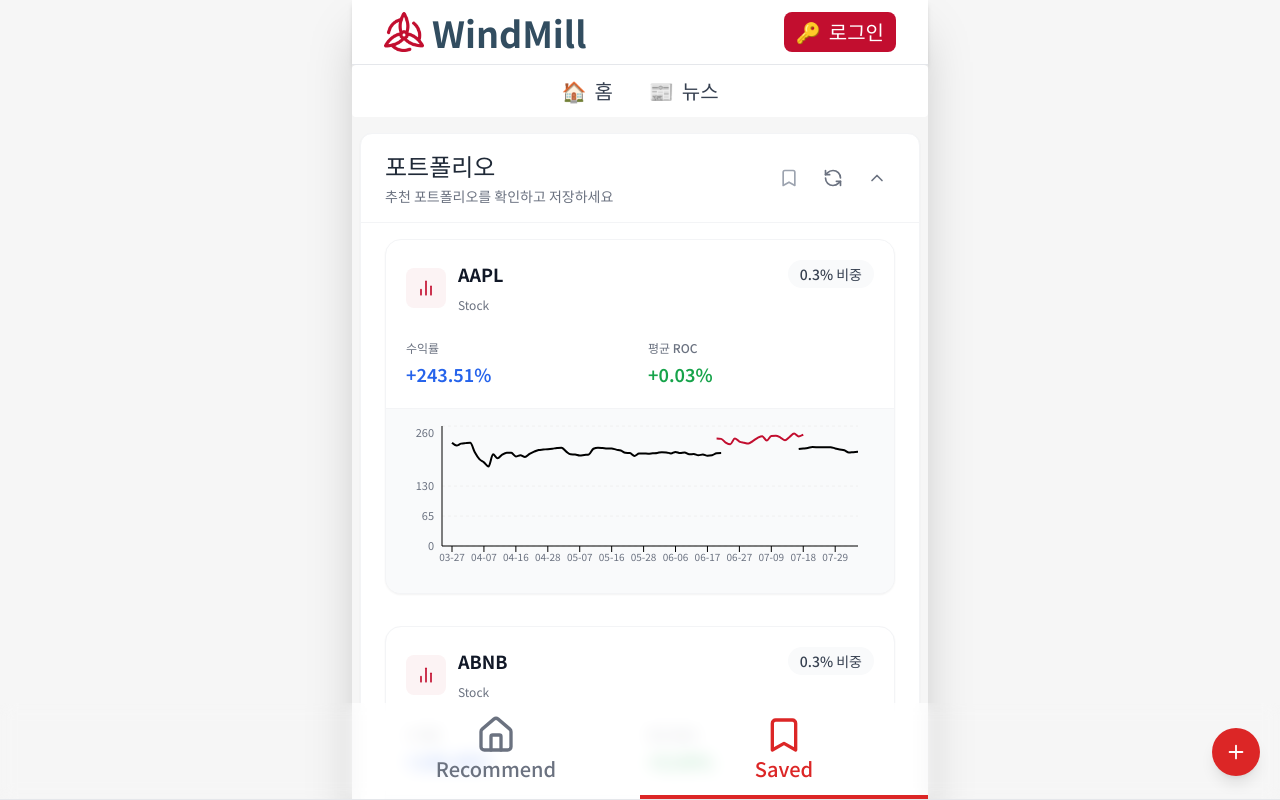
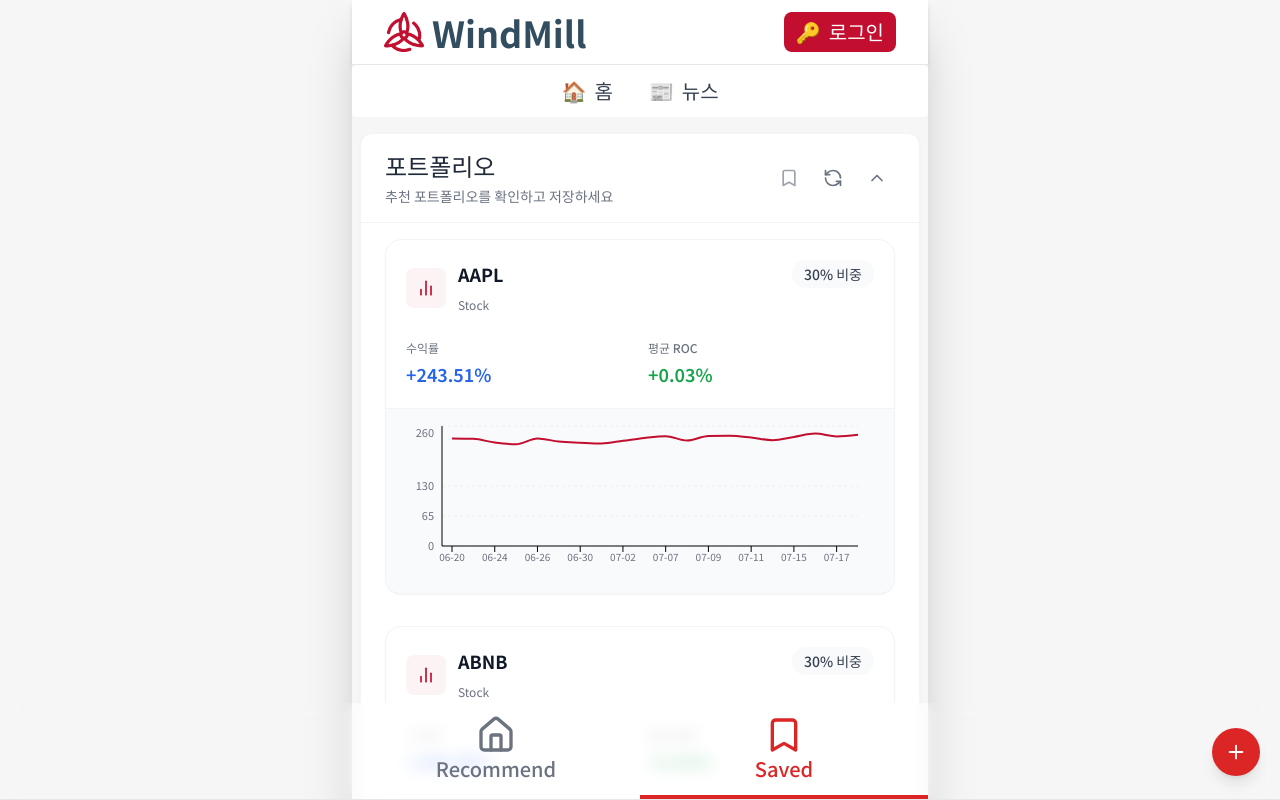
Before and after one commit to IBORY-PURPLE/windmill_FE, a React (Vite) app in the folder frontend/: page /portfolio/1/saveportfolio/1 in a window 1280 px wide. Both pictures are taken after a click on the button 877 px from the left and 178 px from the top of the page. Shown: the top 800 px of the page. Built offline with nearby package versions, Linux system fonts and the light colour scheme.

Commit message:
찐찐찐막

```diff
--- a/frontend/src/components/AuthForm.jsx
+++ b/frontend/src/components/AuthForm.jsx
@@ -98,7 +98,7 @@ function AuthForm() {
                   name="password"
                   required
                   className="w-full px-4 py-3 rounded-lg border border-gray-300 focus:ring-2 focus:ring-red-500 focus:border-transparent transition duration-200"
-                  placeholder="비밀번호를 입력하세요"
+                  placeholder="비밀번호를 입력하세요 (8자리 이상)"
                 />
               </div>
 
--- a/frontend/src/components/Portfoilo/PortfolioItem.jsx
+++ b/frontend/src/components/Portfoilo/PortfolioItem.jsx
@@ -17,6 +17,7 @@ function formatNumber(num) {
   return parseFloat(num).toFixed(2);
 }
 
+
 function PortfolioItem({ result, chartData, showDetails }) {
   const { stockId, ticker, ratio, returnRate, avgRoc } = result;
   const isPositive = parseFloat(returnRate) >= 0;
@@ -28,6 +29,7 @@ function PortfolioItem({ result, chartData, showDetails }) {
     return `${month}-${day}`;
   };
   // Recharts가 올바르게 렌더링할 수 있도록 데이터를 변환하는 로직을 개선합니다.
+  /*
   const transformedData = useMemo(() => {
     if (!chartData || chartData.length === 0) return [];
 
@@ -37,9 +39,9 @@ function PortfolioItem({ result, chartData, showDetails }) {
       const dateKey = item.date.split(' ')[0];
       const entry = dataMap.get(dateKey) || { date: dateKey };
 
-      if (item.type === 'historical') {
-        entry.historical = item.data;
-      }
+      //if (item.type === 'historical') {
+      //  entry.historical = item.data;
+      //}
       if (item.type === 'predict') {
         entry.predicted = item.data;
       }
@@ -58,6 +60,33 @@ function PortfolioItem({ result, chartData, showDetails }) {
 
     return combined;
   }, [chartData]);
+*/
+
+const transformedData = useMemo(() => {
+  if (!chartData || chartData.length === 0) return [];
+
+  const dataMap = new Map();
+  chartData.forEach(item => {
+    if (item.type !== 'predict') return; // ✅ predict만 사용
+
+    const dateKey = item.date.split(' ')[0]; // YYYY-MM-DD
+    const entry = dataMap.get(dateKey) || { date: dateKey };
+
+    entry.predicted = item.data;
+    dataMap.set(dateKey, entry);
+  });
+
+  // 날짜순 정렬
+  const combined = Array.from(dataMap.values()).sort((a, b) => new Date(a.date) - new Date(b.date));
+
+  // 과거 데이터의 마지막 지점을 찾아 예측 데이터와 연결
+  const lastHistoricalIndex = combined.findLastIndex(d => d.historical != null);
+  if (lastHistoricalIndex !== -1 && combined[lastHistoricalIndex]) {
+    combined[lastHistoricalIndex].predicted = combined[lastHistoricalIndex].historical;
+  }
+
+  return combined;
+}, [chartData]);
 
 console.log(chartData)
   return (
@@ -78,7 +107,7 @@ console.log(chartData)
               </div>
             </div>
             <div className="px-3 py-1 bg-gray-50 rounded-full text-sm font-medium text-gray-700">
-              {ratio}% 비중
+              {ratio*100}% 비중
             </div>
           </div>
           <div className="mt-6 grid grid-cols-2 gap-4">
--- a/frontend/src/components/Portfoilo/PortfolioSection.jsx
+++ b/frontend/src/components/Portfoilo/PortfolioSection.jsx
@@ -105,7 +105,7 @@ function PortfolioSection({ result, result2, result3, onRefresh }) {
                   dataKey="date"
                   interval="preserveStart"
                   tickFormatter={formatDate}
-                  tick={{ fontSize: 15, fill: "#000000" }}
+                  tick={{ fontSize: 13, fill: "#000000" }}
                   axisLine={{ stroke: "#000000", strokeWidth: 1 }}
                   tickLine={{ stroke: "#000000" }}
                   padding={{ left: 10 }}
--- a/frontend/src/pages/Authentication.jsx
+++ b/frontend/src/pages/Authentication.jsx
@@ -42,6 +42,13 @@ export async function action({ request }) {
 
   // authform에서 useActionData 훅으로 오류를 폼 안에서 생성.
   if (response.status === 422 || response.status === 401) {
+    const errorData = await response.json();
+    if (errorData.detail && errorData.detail.includes('at least 8 characters')) {
+      return json(
+        { errors: { password: '비밀번호는 8자리 이상이어야 합니다.' } },
+        { status: 422 }
+      );
+    }
     return response;
   }
 
--- a/frontend/src/pages/StockDetail.jsx
+++ b/frontend/src/pages/StockDetail.jsx
@@ -37,11 +37,11 @@ const MULTI_OPTIONS = [
   { value: "per", label: "PER" },
   { value: "pbr", label: "PBR" },
   { value: "psr", label: "PSR" },
-  { value: "snp", label: "S&P" },
+  { value: "snp", label: "S&P 지수" },
   { value: "roe", label: "ROE" },
   { value: "roa", label: "ROA" },
-  { value: "opm", label: "OPM" },
-  { value: "npm", label: "NPM" },
+  { value: "opm", label: "영업 이익률" },
+  { value: "npm", label: "순이익률" },
 ];
 
 const PERIOD_OPTIONS = [
@@ -273,9 +273,12 @@ function StockDetailPage({ context }) {
               {isChartLoading ? (
                 <div className="text-center">
                   <div className="w-16 h-16 border-4 border-t-4 border-gray-200 rounded-full animate-spin border-t-[#C20E2F] mx-auto"></div>
-                  <p className="mt-4 text-lg text-gray-600">그래프를 불러오는 중입니다...</p> </div>
+                  <p className="mt-4 text-lg text-gray-600">그래프를 불러오는 중입니다...</p>
+                </div>
               ) : (
-                <StockPriceChart data={chartData} />
+                <>
+                  <StockPriceChart data={chartData} />
+                </>
               )}
             </div>
           </div>
@@ -368,11 +371,14 @@ function StockDetailPage({ context }) {
               </button>
 
               {(isGraphLoading || predictedData) && (
+                <>
                 <PredictionGraph
                   predictedData={predictedData}
                   isLoading={isGraphLoading}
                   realData={realData}
                 />
+                <div className="mt-4 text-sm text-gray-500 text-center">*실제 가격과 차이가 있습니다. 투자의 성공과 실패는 개인의 책임에 달려 있습니다</div>
+                </>
               )}
             </div>
             <button
```
